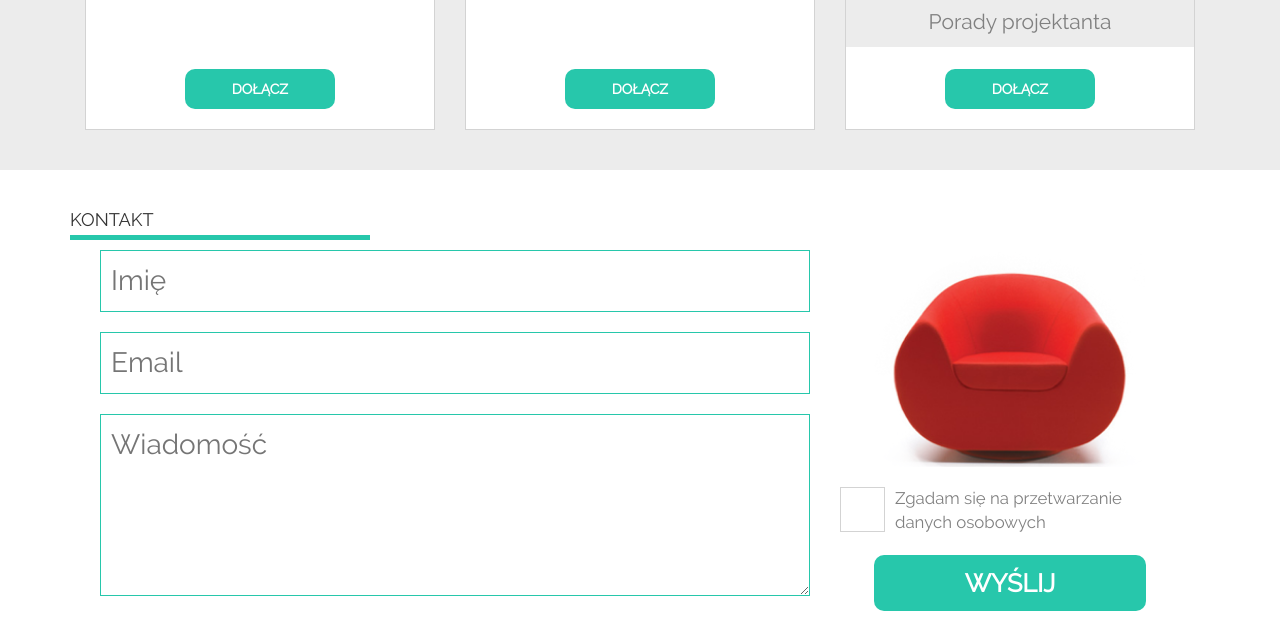
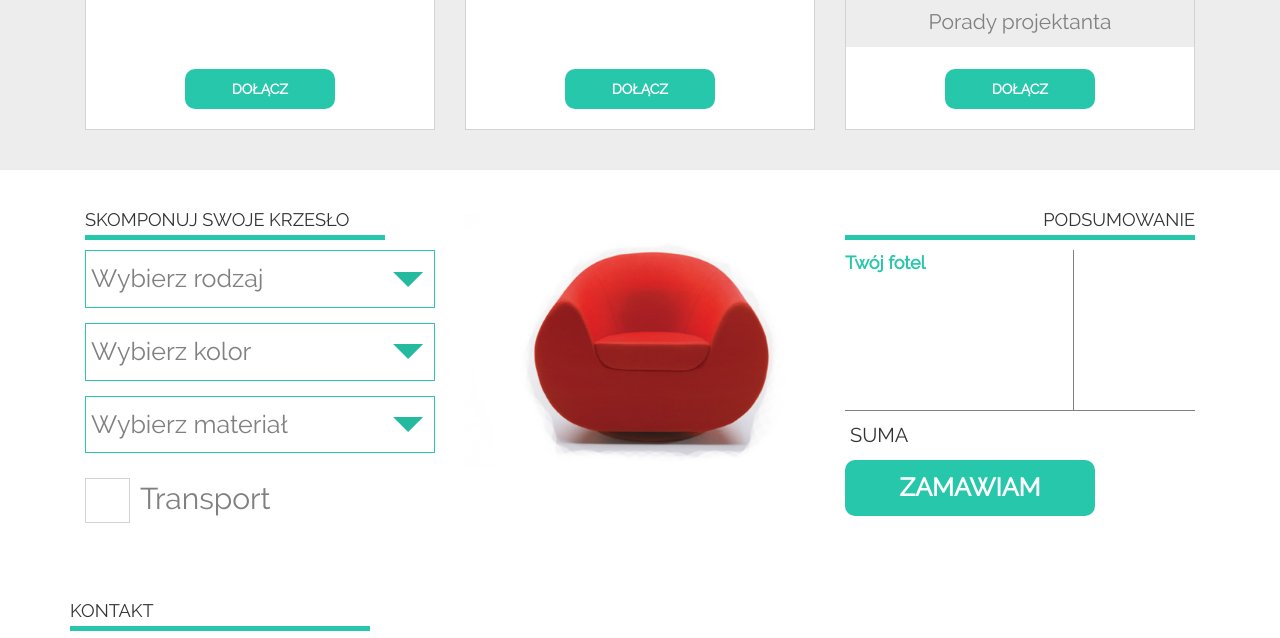
Before and after one commit to BartoszBazanski/SitOnChair, a plain HTML site: page index.html in a window 1280 px wide. Shown: the part 1385-2023 px from the top of the page. Drawn offline with nearby package versions, Linux system fonts and the light colour scheme.

Commit message:
Add calculator to the page

```diff
--- a/css/main.scss
+++ b/css/main.scss
@@ -1,12 +1,14 @@
 @import "modules/fonts";
 @import "modules/variables";
 @import "partials/buttons";
+@import "partials/checkboxes";
 @import "partials/header";
 @import "partials/slider";
 @import "partials/gallery";
 @import "partials/pricing";
 @import "partials/contact";
 @import "partials/footer";
+@import "partials/calculator";
 
 body{
     font-size: 14px;
--- /dev/null
+++ b/css/partials/_calculator.scss
@@ -0,0 +1,68 @@
+#calculator{
+	form{
+		.option-selection{
+			select{
+				width: 100%;
+				margin-bottom: 15px;
+				padding: 10px 5px;
+				color: gray;
+				font-size: 25px;
+				border-color: $theme-color;
+				-webkit-appearance: none;
+			    -moz-appearance: none;
+			    appearance: none;
+			    background: url("../images/dropdown.png") calc(100% - 10px) center no-repeat;
+			}
+			.checkbox{
+				p{
+					float: left;
+					font-size: 30px;
+				}
+			}
+		}
+		.summary{
+			h2{
+				width: 100%;
+				text-align: right;
+			}
+			.summary-panel{
+				.panel-left{
+					width: 65%;
+					float: left;
+				}
+				.panel-right{
+					width: 35%;
+					float: right;
+					border-left: 1px solid gray;
+					.value{
+						padding: 15px 5px;
+						margin-bottom: 10px;
+					}
+				}
+				.sum{
+					padding: 10px 5px;
+					clear: both;
+					border-top: 1px solid gray;
+					.sum-label{
+						font-size: 20px;
+						text-transform: uppercase;
+					}
+				}
+			}
+			.button {
+				font-size: 25px;
+				width: 250px;
+			}
+		}
+		.middle-image{
+			img{
+				margin: 25px 0;
+			}
+		}
+	}
+}
+.chair{
+	color: $theme-color;
+	font-size: 18px;
+	font-weight: bold;
+}
--- /dev/null
+++ b/css/partials/_checkboxes.scss
@@ -0,0 +1,24 @@
+.checkbox{
+    display: table;
+    color: gray;
+    font-size: 1.2em;
+    position: relative;
+    #form-ok{
+        visibility: hidden;
+    }
+    #form-ok + label {
+        float: left;
+        margin: 0 10px 0 0;
+        height: 45px;
+        width: 45px;
+        border: 1px solid lightgray;
+        background-color: white;
+    }
+    #form-ok:checked + label{
+        background: url("../images/form_ok.jpg") center no-repeat;
+        background-size: 90%;
+    }
+    p{
+        text-align: left;
+    }
+}
--- a/css/partials/_contact.scss
+++ b/css/partials/_contact.scss
@@ -20,29 +20,5 @@
             font-weight: bold;
             font-size: 1.8em;
         }
-        .checkbox{
-            display: table;
-            color: gray;
-            font-size: 1.2em;
-            position: relative;
-            #form-ok{
-                visibility: hidden;
-            }
-            #form-ok + label {
-                float: left;
-                margin: 0 10px 0 0;
-                height: 45px;
-                width: 45px;
-                border: 1px solid lightgray;
-                background-color: white;
-            }
-            #form-ok:checked + label{
-                background: url("../images/form_ok.jpg") center no-repeat;
-                background-size: 90%;
-            }
-            p{
-                text-align: left;
-            }
-        }
     }
 }
--- a/index.html
+++ b/index.html
@@ -141,6 +141,62 @@
                 </div>
             </div>
         </section>
+        <section id="calculator">
+            <div class="container">
+                <form>
+                    <div class="option-selection col-md-4 col-xs-12">
+                        <h2>Skomponuj swoje krzesło</h2>
+                        <select placeholder="Wybierz rodzaj">
+                            <option value="" disabled selected hidden>Wybierz rodzaj</option>
+                            <option value="clair">Clair</option>
+                            <option value="margarita">Margarita</option>
+                            <option value="selena">Selena</option>
+                        </select>
+                        <select placeholder="Wybierz kolor">
+                            <option value="" disabled selected hidden>Wybierz kolor</option>
+                            <option value="red">Czerwony</option>
+                            <option value="black">Czarny</option>
+                            <option value="orange">Pomarańczowy</option>
+                        </select>
+                        <select placeholder="Wybierz materiał">
+                            <option value="" disabled selected hidden>Wybierz materiał</option>
+                            <option value="fabric">Tkanina</option>
+                            <option value="leather">Skóra</option>
+                        </select>
+                        <div class="checkbox">
+                            <input id="form-ok" type="checkbox">
+                            <label for="form-ok"></label>
+                            <p>Transport</p>
+                        </div>
+                    </div>
+                    <div class="middle-image col-md-4 col-xs-12">
+                        <img src="images/red.png" title="Red chair" alt="Red chair"/>
+                    </div>
+                    <div class="summary col-md-4 col-xs-12">
+                        <h2>Podsumowanie</h2>
+                        <div class="summary-panel">
+                            <div class="panel-left">
+                                <div class="chair option">Twój fotel</div>
+                                <div class="color option"></div>
+                                <div class="pattern option"></div>
+                                <div class="transport option"></div>
+                            </div>
+                            <div class="panel-right">
+                                <div class="chair value"></div>
+                                <div class="color value"></div>
+                                <div class="pattern value"></div>
+                                <div class="transport value"></div>
+                            </div>
+                            <div class="sum">
+                                <div class="sum-label">Suma</div>
+                                <div class="sum-value"></div>
+                            </div>
+                        </div>
+                        <input type="submit" class="button" value="Zamawiam"></input>
+                    </div>
+                </form>
+            </div>
+        </section>
         <section id="contact">
             <div class="container">
                 <h2>Kontakt</h2>
```
Also changed, not shown: css/main.css, images/dropdown.PNG (added), 1 other file.
